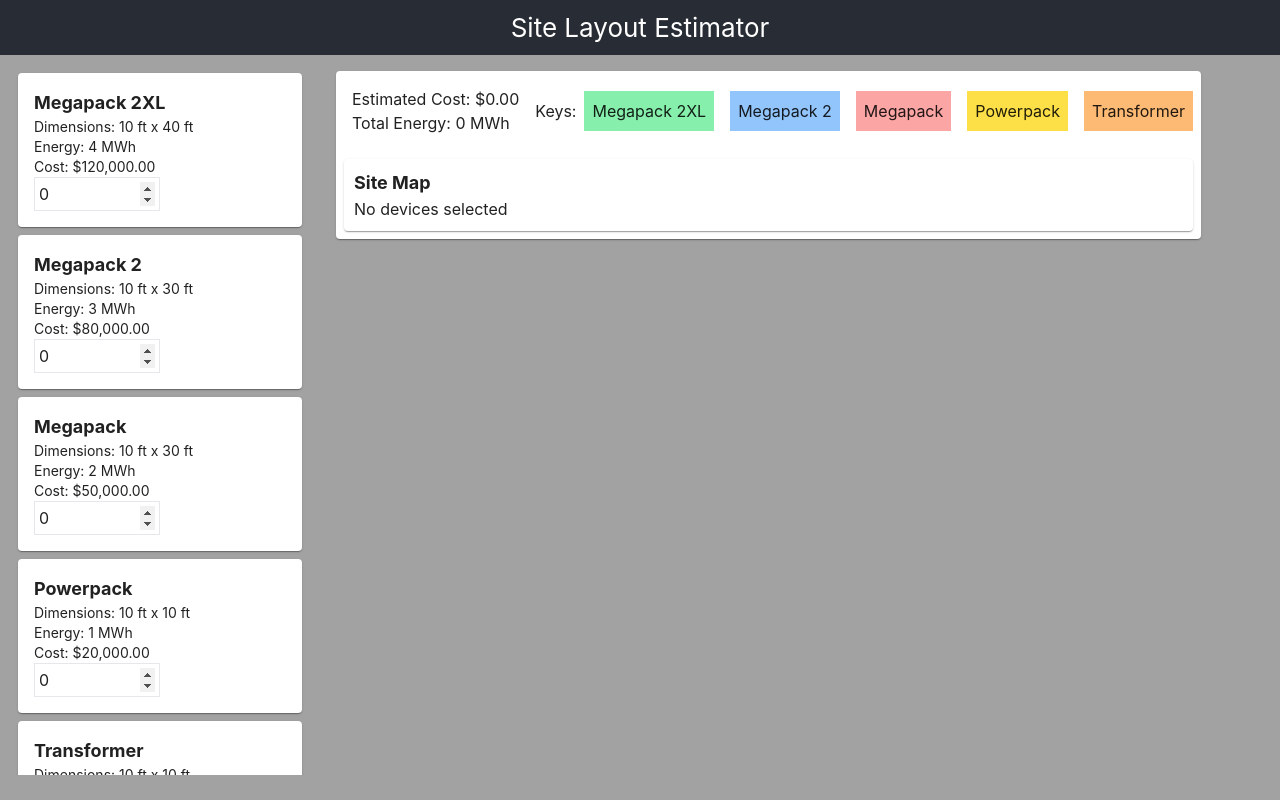
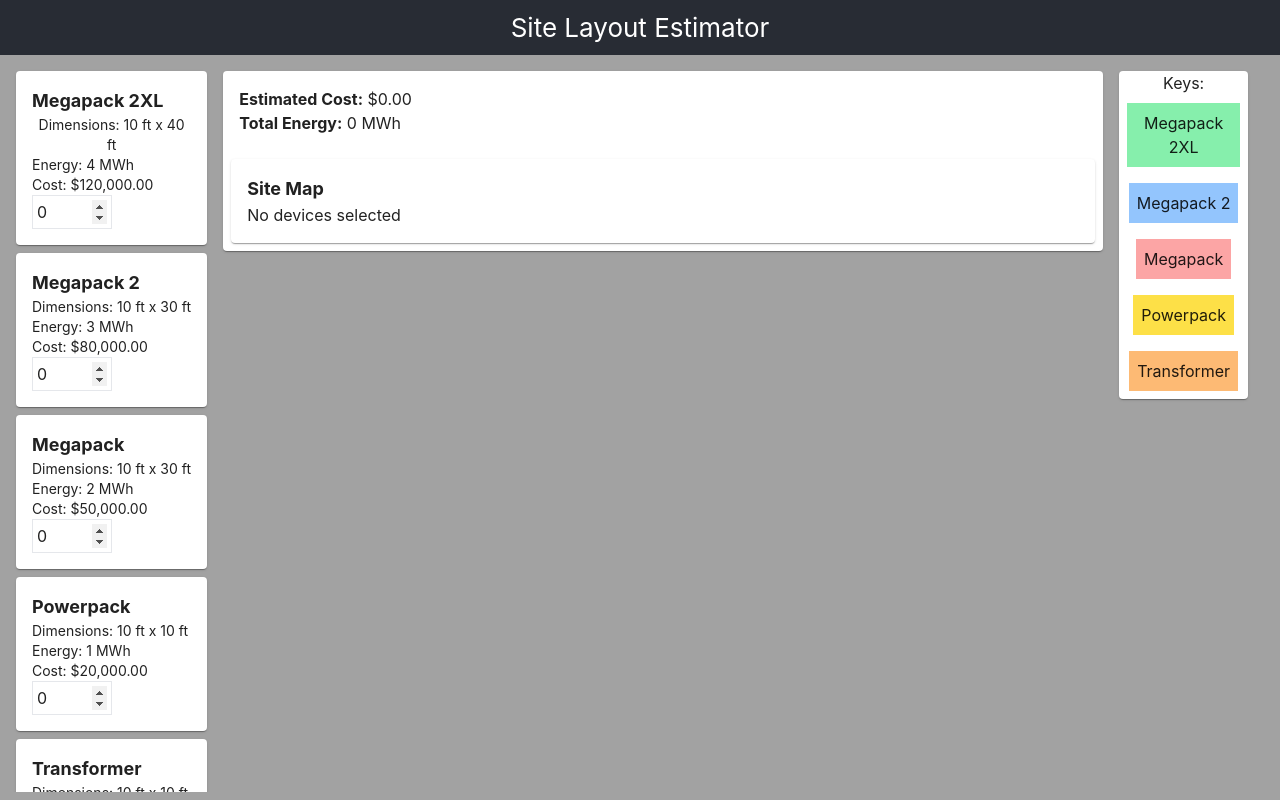
Before and after one commit to medwardson/tesla-take-home, a React (Create React App) app: page / in a window 1280 px wide. Built offline with nearby package versions, Linux system fonts and the light colour scheme.

Commit message:
Further iterations

```diff
--- a/src/App.css
+++ b/src/App.css
@@ -22,9 +22,9 @@
 }
 
 .overflow-scroll {
-    overflow-y: auto;
-    padding: 10px;
-    max-height: 90vh;
+    /* overflow-y: auto; */
+    /* padding: 10px; */
+    /* max-height: 90vh; */
 }
 
 input[type="number"]:not([disabled])::-webkit-inner-spin-button {
--- a/src/App.tsx
+++ b/src/App.tsx
@@ -32,7 +32,7 @@
             <header className="App-header p-2">
                 <h2>Site Layout Estimator</h2>
             </header>
-            <div className="flex">
+            <div className="flex overflow-scroll m-2">
                 <DeviceList
                     devices={devices}
                     deviceCounts={deviceCounts}
--- a/src/components/deviceList.tsx
+++ b/src/components/deviceList.tsx
@@ -13,7 +13,7 @@
     updateCount,
 }: DeviceListProps) => {
     return (
-        <div className="overflow-scroll w-3/12">
+        <div className="w-2/12">
             <ul>
                 {devices.map((device, i) => {
                     return (
--- a/src/components/estimates.tsx
+++ b/src/components/estimates.tsx
@@ -26,18 +26,32 @@
     }, [deviceCounts]);
 
     return (
-        <Card className="h-max m-4 min-w-60">
-            <div className="flex">
-                <div className="flex flex-col items-start m-4">
-                    <p>Estimated Cost: {formatMoney(cost)}</p>
-                    <p>Total Energy: {formatEnergy(totalEnergy)}</p>
-                    {rowCount > 0 && (
+        <div className="flex m-2">
+            <Card className="h-max min-w-[880px]">
+                <div className="flex">
+                    <div className="flex flex-col items-start m-4">
                         <p>
-                            Dimensions: {10 * rowCount} ft x {maxWidth} ft
+                            <b>Estimated Cost:</b> {formatMoney(cost)}
                         </p>
-                    )}
+                        <p>
+                            <b>Total Energy:</b> {formatEnergy(totalEnergy)}
+                        </p>
+                        {rowCount > 0 && (
+                            <p>
+                                <b>Dimensions:</b> {10 * rowCount} ft x{" "}
+                                {maxWidth} ft
+                            </p>
+                        )}
+                    </div>
                 </div>
-                <div className="flex items-center">
+                <SiteMap
+                    deviceCounts={deviceCounts}
+                    setRowCount={setRowCount}
+                    setMaxWidth={setMaxWidth}
+                />
+            </Card>
+            <Card className="mx-4 h-fit">
+                <div className="flex flex-col items-center">
                     <p>Keys:</p>
                     {Object.keys(colorMap).map((key) => (
                         <div key={key} className={`m-2 p-2 ${colorMap[key]}`}>
@@ -45,12 +59,7 @@
                         </div>
                     ))}
                 </div>
-            </div>
-            <SiteMap
-                deviceCounts={deviceCounts}
-                setRowCount={setRowCount}
-                setMaxWidth={setMaxWidth}
-            />
-        </Card>
+            </Card>
+        </div>
     );
 };
--- a/src/components/siteMap.tsx
+++ b/src/components/siteMap.tsx
@@ -2,14 +2,13 @@
 import Card from "@mui/material/Card";
 import { Device, DeviceCount } from "../models/device";
 import { colorMap } from "../utils/colorMap";
+import { constructSiteMap } from "../utils/siteMap";
 
 interface SiteMapProps {
     deviceCounts: DeviceCount[];
     setRowCount: (rowCount: number) => void;
     setMaxWidth: (maxWidth: number) => void;
 }
-
-const MAX_WIDTH = 100;
 
 export const SiteMap = ({
     deviceCounts,
@@ -19,32 +18,10 @@
     const [rows, setRows] = useState<Device[][]>([]);
 
     useEffect(() => {
-        const newRows: Device[][] = [];
-        let currentRow: Device[] = [];
-        let maxWidth = 0;
-        let currentWidth = 0;
-
-        for (let i = 0; i < deviceCounts.length; i++) {
-            const deviceCount = deviceCounts[i];
-
-            for (let j = 0; j < deviceCount.count; j++) {
-                if (currentWidth + deviceCount.device.widthFt > MAX_WIDTH) {
-                    newRows.push(currentRow);
-                    currentRow = [];
-                    maxWidth = Math.max(maxWidth, currentWidth);
-                    currentWidth = 0;
-                }
-
-                currentRow.push(deviceCount.device);
-                currentWidth += deviceCount.device.widthFt;
-            }
-        }
-
-        if (currentRow.length > 0) newRows.push(currentRow);
-        maxWidth = Math.max(maxWidth, currentWidth);
+        const { newRows, rowCount, maxWidth } = constructSiteMap(deviceCounts);
 
         setMaxWidth(maxWidth);
-        setRowCount(newRows.length);
+        setRowCount(rowCount);
         setRows(newRows);
     }, [deviceCounts]);
 
--- /dev/null
+++ b/src/utils/siteMap.ts
@@ -0,0 +1,61 @@
+import { Device, DeviceCount } from "../models/device";
+
+const MAX_WIDTH = 100;
+
+export interface SiteMapConstruction {
+    newRows: Device[][];
+    rowCount: number;
+    maxWidth: number;
+}
+
+export const constructSiteMap = (
+    deviceCounts: DeviceCount[]
+): SiteMapConstruction => {
+    const newRows: Device[][] = [];
+    let currentRow: Device[] = [];
+    let maxWidth = 0;
+    let currentWidth = 0;
+
+    const sortedDeviceCounts = [...deviceCounts].sort(
+        (a, b) => b.device.widthFt - a.device.widthFt
+    );
+
+    let remainingDeviceCounts = sortedDeviceCounts.map((dc) => ({ ...dc }));
+
+    while (remainingDeviceCounts.some((dc) => dc.count > 0)) {
+        let spaceFound = false;
+
+        for (let i = 0; i < remainingDeviceCounts.length; i++) {
+            const deviceCount = remainingDeviceCounts[i];
+
+            if (
+                deviceCount.count > 0 &&
+                currentWidth + deviceCount.device.widthFt <= MAX_WIDTH
+            ) {
+                currentRow.push(deviceCount.device);
+                currentWidth += deviceCount.device.widthFt;
+                deviceCount.count--;
+                spaceFound = true;
+                break;
+            }
+        }
+
+        if (!spaceFound) {
+            newRows.push(currentRow);
+            currentRow = [];
+            maxWidth = Math.max(maxWidth, currentWidth);
+            currentWidth = 0;
+        }
+    }
+
+    if (currentRow.length > 0) {
+        newRows.push(currentRow);
+        maxWidth = Math.max(maxWidth, currentWidth);
+    }
+
+    return {
+        newRows: newRows,
+        rowCount: newRows.length,
+        maxWidth,
+    };
+};
```
Also changed, not shown: 1 other file (tests, documents, lock files or other folders).
